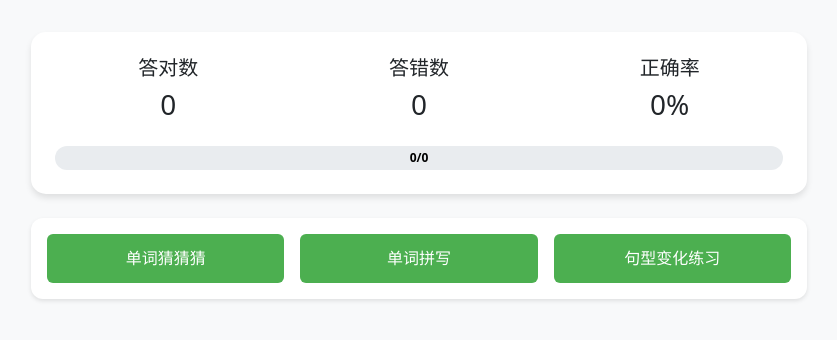
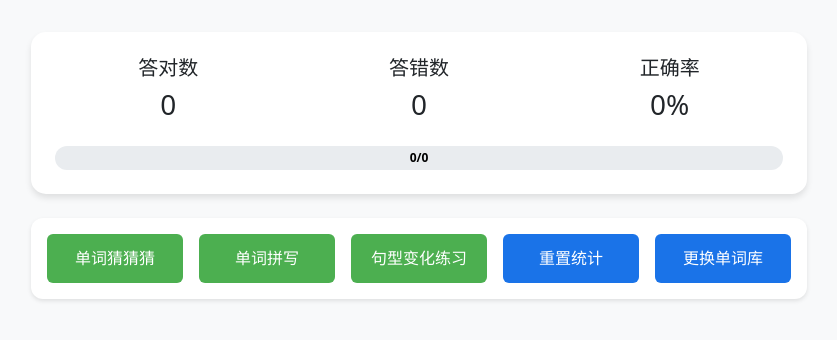
Before and after one commit to Xiabbb/EdgeOne-Pages, a plain HTML site: page practice.html in a window 1280 px wide. Shown: the whole page, without its empty margins (221-1058 px from the left). Drawn offline with nearby package versions, Linux system fonts and the light colour scheme; no server answers.

```diff
--- a/practice.html
+++ b/practice.html
@@ -99,6 +99,12 @@
             font-size: 1rem;
             transition: all 0.3s ease;
             margin: 0;
+        }
+        .mode-btn.utility-btn {
+            background: #1a73e8;
+        }
+        .mode-btn.utility-btn:hover {
+            background: #1557b0;
         }
         .mode-btn:hover {
             transform: translateY(-1px);
@@ -227,6 +233,8 @@
             <button class="mode-btn" onclick="startMode('guess')">单词猜猜猜</button>
             <button class="mode-btn" onclick="startMode('spell')">单词拼写</button>
             <button class="mode-btn" onclick="startMode('pattern')">句型变化练习</button>
+            <button class="mode-btn utility-btn" onclick="resetStats()">重置统计</button>
+            <button class="mode-btn utility-btn" onclick="changeWordBank()">更换单词库</button>
         </div>
 
         <div id="guess-area" class="practice-area">
@@ -457,6 +465,22 @@
 
         // 初始化应用
         initialize();
+
+        // 重置统计数据
+        function resetStats() {
+            stats = {
+                correct: 0,
+                wrong: 0,
+                total: 0,
+                progress: 0
+            };
+            updateStats();
+        }
+
+        // 更换单词库
+        function changeWordBank() {
+            window.location.href = 'index.html';
+        }
     </script>
 </body>
 </html>
```
